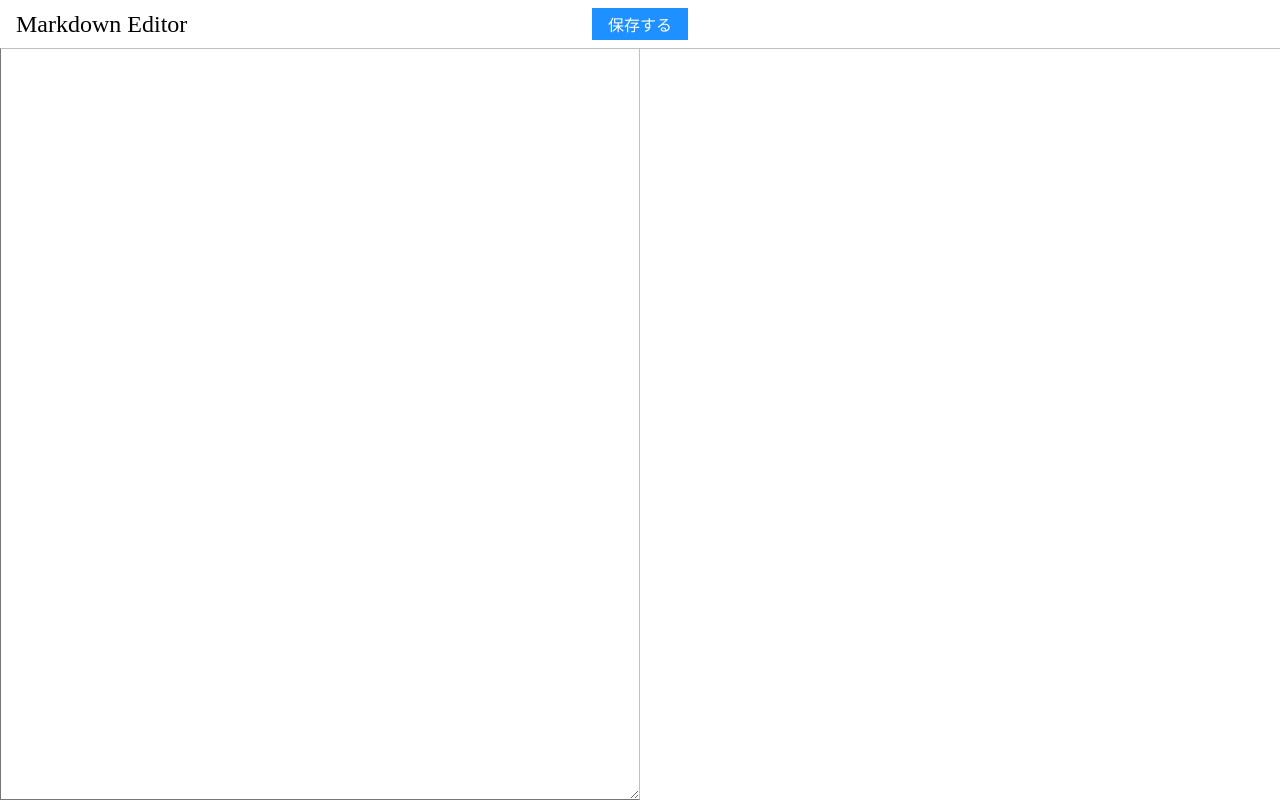
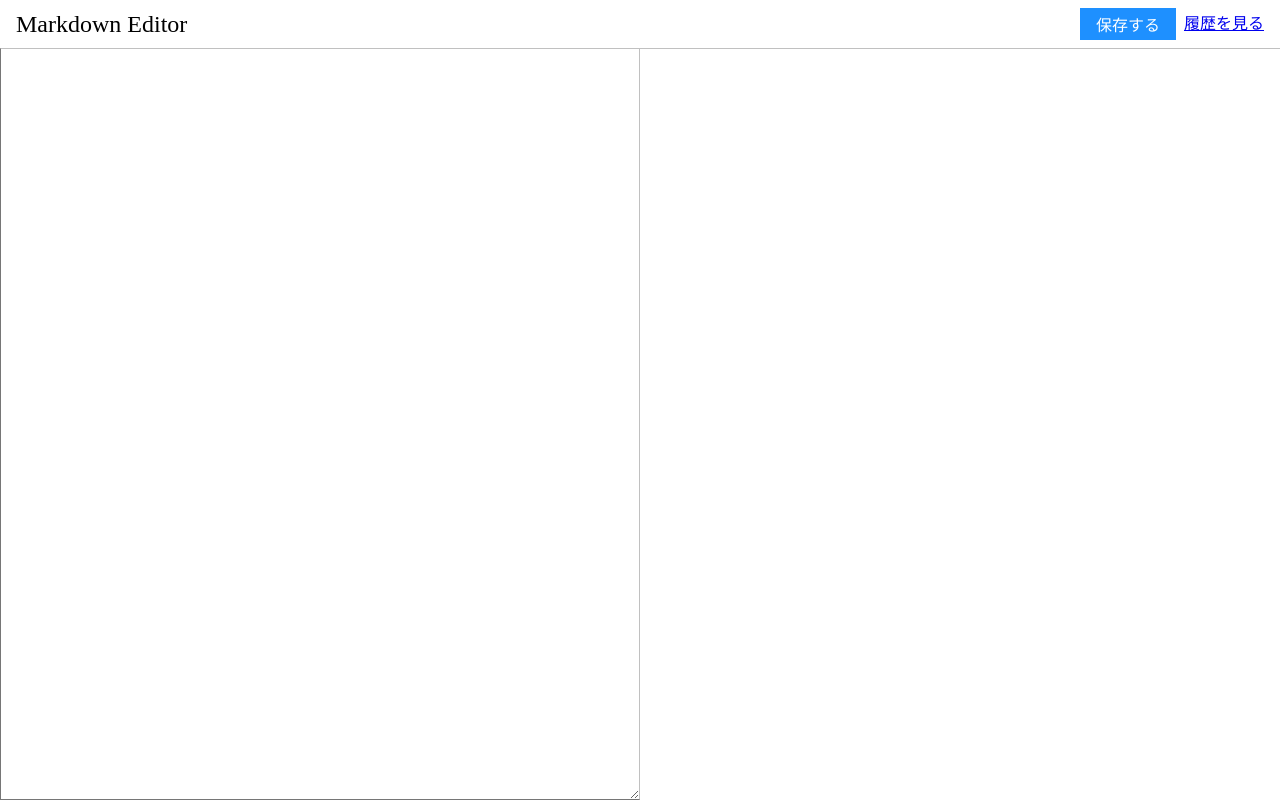
Before and after one commit to atworks/markdown-editor, a React app: page /#/editor in a window 1280 px wide. Built offline with nearby package versions, Linux system fonts and the light colour scheme; the HTML template or start-up script is replaced by a standard one.

Commit message:
画面遷移したり履歴を表示させたり

```diff
--- a/package.json
+++ b/package.json
@@ -32,11 +32,13 @@
   "dependencies": {
     "@types/react": "^18.2.0",
     "@types/react-dom": "^18.2.1",
+    "@types/react-router-dom": "^5.3.3",
     "@types/styled-components": "^5.1.26",
     "dexie": "^3.2.3",
     "react": "^18.2.0",
     "react-dom": "^18.2.0",
     "react-markdown": "^8.0.7",
+    "react-router-dom": "^6.11.1",
     "styled-components": "^5.3.10"
   }
 }
--- /dev/null
+++ b/src/components/header.tsx
@@ -0,0 +1,37 @@
+import React from "react";
+import styled from "styled-components";
+
+const HeaderWrapper = styled.header`
+  align-content: center;
+  display: flex;
+  height: 2rem;
+  justify-content: space-between;
+  line-height: 2rem;
+  padding: 0.5rem 1rem;
+`;
+
+const HeaderTitle = styled.div`
+  font-size: 1.5rem;
+`;
+const HeaderControl = styled.div`
+  lign-contetn: center;
+  display: flex;
+  height: 2rem;
+  justify-content: center;
+
+  & > * {
+    margin-left: 0.5rem;
+  }
+`;
+
+interface Props {
+  title: string;
+  children: React.ReactNode;
+}
+
+export const Header: React.FC<Props> = (props) => (
+  <HeaderWrapper>
+    <HeaderTitle>{props.title}</HeaderTitle>
+    <HeaderControl>{props.children}</HeaderControl>
+  </HeaderWrapper>
+);
--- a/src/index.tsx
+++ b/src/index.tsx
@@ -1,7 +1,14 @@
 import * as React from "react";
 import { render } from "react-dom";
 import { createGlobalStyle } from "styled-components";
+import {
+  HashRouter as Router,
+  Route,
+  Routes,
+  Navigate,
+} from "react-router-dom";
 import { Editor } from "./pages/editor";
+import { History } from "./pages/history";
 
 const GlobalStyle = createGlobalStyle`
 body * {
@@ -12,7 +19,13 @@ body * {
 const Main = (
   <>
     <GlobalStyle />
-    <Editor />
+    <Router>
+      <Routes>
+        <Route path="/editor" element={<Editor />} />
+        <Route path="/history" element={<History />} />
+        <Route path="*" element={<Navigate to="/editor" replace />} />
+      </Routes>
+    </Router>
   </>
 );
 
--- a/src/indexeddb/memos.ts
+++ b/src/indexeddb/memos.ts
@@ -15,3 +15,7 @@ export const putMemo = async (title: string, text: string): Promise<void> => {
 
   await memos.put({ datetime, title, text });
 };
+
+export const getMemos = (): Promise<MemoRecord[]> => {
+  return memos.orderBy("datetime").reverse().toArray();
+};
--- a/src/pages/editor.tsx
+++ b/src/pages/editor.tsx
@@ -5,30 +5,11 @@ import ReactMarkdown from "react-markdown";
 import { putMemo } from "../indexeddb/memos";
 import { Button } from "../components/button";
 import { SaveModal } from "../components/save_modal";
+import { Link } from "react-router-dom";
+import { Header } from "../components/header";
 
 const { useState } = React;
 
-const Header = styled.header`
-  align-content: center;
-  display: flex;
-  font-size: 1.5rem;
-  height: 2rem;
-  justify-content: space-between;
-  left: 0;
-  line-height: 2rem;
-  padding: 0.5rem 1rem;
-  position: fixed;
-  right: 0;
-  top: 0;
-`;
-
-const HeaderControl = styled.div`
-  height: 2rem;
-  display: flex;
-  align-content: center;
-  flex-direction: column;
-  flex-wrap: wrap;
-`;
 const Wrapper = styled.div`
   bottom: 0;
   left: 0;
@@ -37,6 +18,12 @@ const Wrapper = styled.div`
   top: 3rem;
 `;
 
+const HeaderArea = styled.div`
+  position: fixed;
+  right: 0;
+  top: 0;
+  left: 0;
+`;
 const TextArea = styled.textarea`
   border-right: 1px solid silver;
   border-top: 1px solid silver;
@@ -68,10 +55,13 @@ export const Editor: React.FC = () => {
   const [showModal, setShowModal] = useState(false);
   return (
     <>
-      <Header>Markdown Editor</Header>
-      <HeaderControl>
-        <Button onClick={() => setShowModal(true)}>保存する</Button>
-      </HeaderControl>
+      <HeaderArea>
+        <Header title="Markdown Editor">
+          <Button onClick={() => setShowModal(true)}>保存する</Button>
+          <Link to="/history">履歴を見る</Link>
+        </Header>
+      </HeaderArea>
+
       <Wrapper>
         <TextArea
           onChange={(event: React.ChangeEvent<HTMLTextAreaElement>) => {
--- /dev/null
+++ b/src/pages/history.tsx
@@ -0,0 +1,72 @@
+import React from "react";
+import { Link, useNavigate } from "react-router-dom";
+import styled from "styled-components";
+import { Header } from "../components/header";
+import { getMemos, MemoRecord } from "../indexeddb/memos";
+
+const { useState, useEffect } = React;
+
+const HeaderArea = styled.div`
+  position: fixed;
+  right: 0;
+  top: 0;
+  left: 0;
+`;
+const Wrapper = styled.div`
+  bottom: 0;
+  left: 0;
+  position: fixed;
+  right: 0;
+  top: 3rem;
+  padding: 0 1rem;
+`;
+
+const Memo = styled.button`
+display: block;
+background-color: white;
+border: 1px solid gray;
+width: 100%;
+padding: 1rem;
+margin 1rem;
+text-align: left;
+`;
+
+const MemoTitle = styled.div`
+  font-size: 1rem;
+  margin-bottom: 0.5rem;
+`;
+
+const MemoText = styled.div`
+  font-size: 0.85rem;
+  overflos: hidden;
+  text-overflow: ellipsis;
+  wite-space: nowra;
+`;
+
+export const History: React.FC = () => {
+  const [memos, setMemos] = useState<MemoRecord[]>([]);
+
+  useEffect(() => {
+    getMemos().then(setMemos);
+  }, []);
+
+  const navigate = useNavigate();
+
+  return (
+    <>
+      <HeaderArea>
+        <Header title="履歴">
+          <Link to="/editor">エディタに戻る</Link>
+        </Header>
+      </HeaderArea>
+      <Wrapper>
+        {memos.map((memo) => (
+          <Memo key={memo.datetime}>
+            <MemoTitle>{memo.title}</MemoTitle>
+            <MemoText>{memo.text}</MemoText>
+          </Memo>
+        ))}
+      </Wrapper>
+    </>
+  );
+};
```
Also changed, not shown: 2 other files (tests, documents, lock files or other folders).
